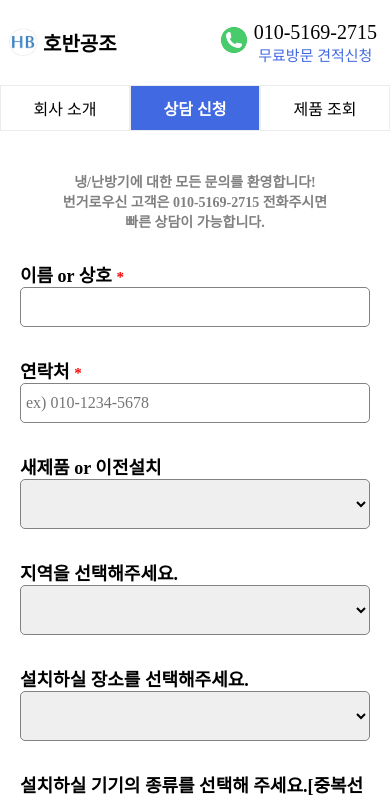
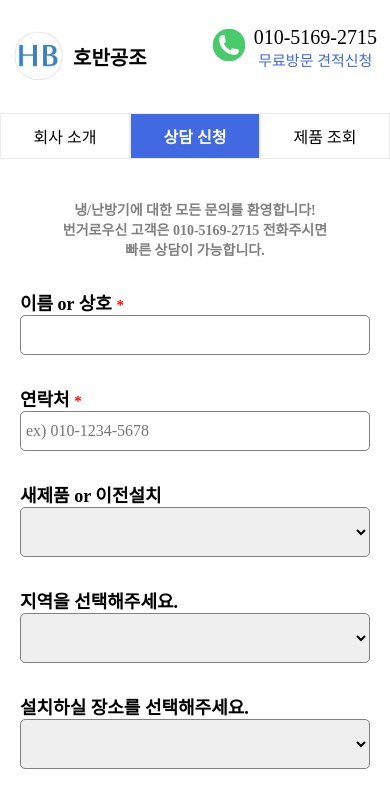
Before and after one commit to zeno0104/hobanGongjo_guest, a React (Vite) app in the folder hobangongjo_guest/: page /counsel in a window 390 px wide. Shown: the top 800 px of the page. Built offline with nearby package versions, Linux system fonts and the light colour scheme; the HTML template or start-up script is replaced by a standard one; a web font is replaced by a local one.

Commit message:
Update Header.css

```diff
--- a/hobangongjo_guest/src/components/Header.css
+++ b/hobangongjo_guest/src/components/Header.css
@@ -116,14 +116,14 @@
 }
 @media (max-width: 768px) {
   .Header .logo .logo_img {
-    width: 40px;
+    width: 70px;
   }
   .Header .logo > div {
     font-size: 20px;
     font-weight: bold;
   }
   .call_img {
-    width: 40px;
+    width: 50px;
   }
   .phone_number_text {
     font-size: 20px;
```
